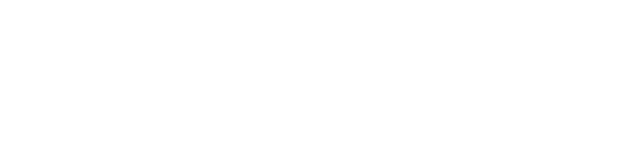
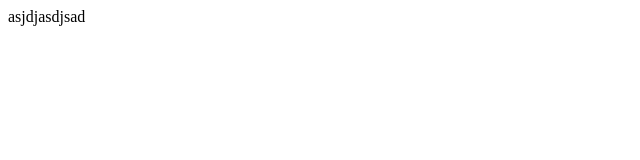
Before and after one commit to Wadimx199789/git-2, a plain HTML site: page index.html in a window 1280 px wide. Shown: the whole page, without its empty margins (0-640 px from the left). Drawn offline with Linux system fonts and the light colour scheme.

Commit message:
feat: changed html file

```diff
--- a/index.html
+++ b/index.html
@@ -6,6 +6,7 @@
     <title>Document</title>
 </head>
 <body>
+    asjdjasdjsad
 
 </body>
 </html>
```
